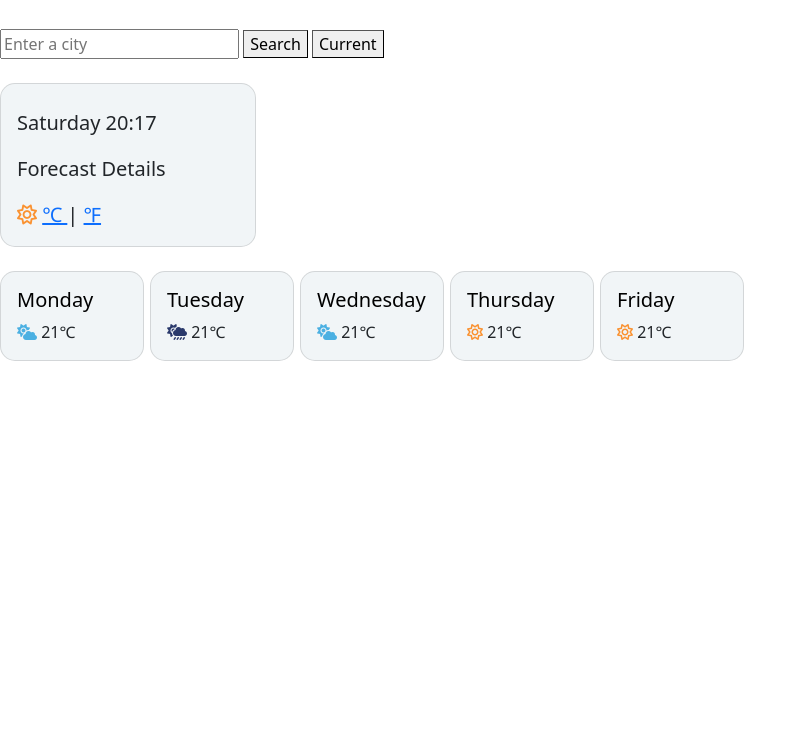
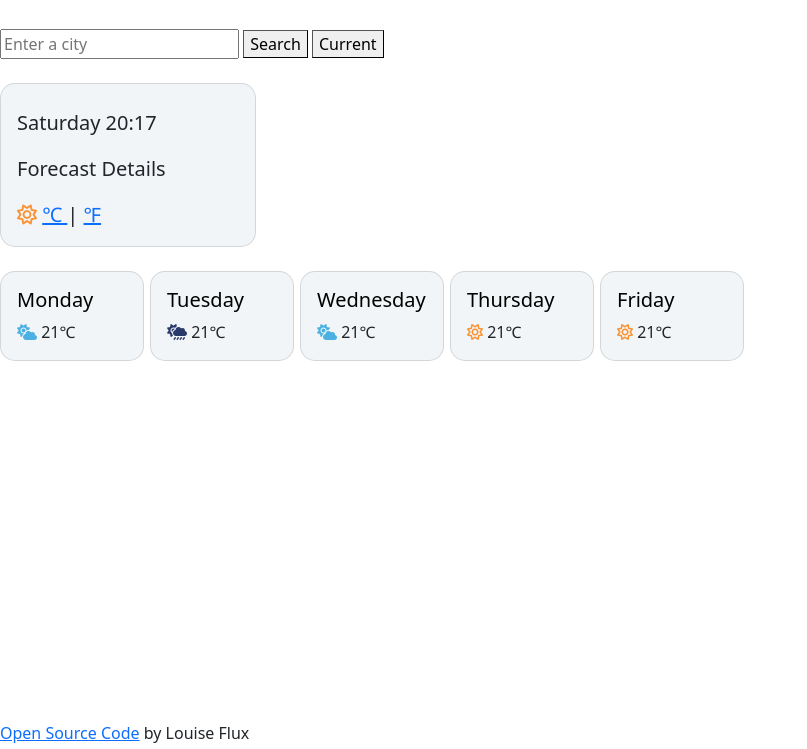
Before and after one commit to louiseflux/SheCodesPlus-weatherapp, a website built with Parcel: page index.html in a window 1280 px wide. Shown: the part 51-800 px from the top of the page, without its empty margins (0-807 px from the left). Built offline with nearby package versions, Linux system fonts and the light colour scheme.

Commit message:
Update index.html
Updated index.html to include github link

```diff
--- a/index.html
+++ b/index.html
@@ -94,6 +94,9 @@
                                     </span>
                                   </span>
                                 </span>
+                                <footer>
+    <a href="https://github.com/louiseflux/SheCodesPlus-weatherapp" class="openSource">Open Source Code</a> by Louise Flux
+  </footer>
 
       </div>
     <script src="src/index.js"></script>
```
